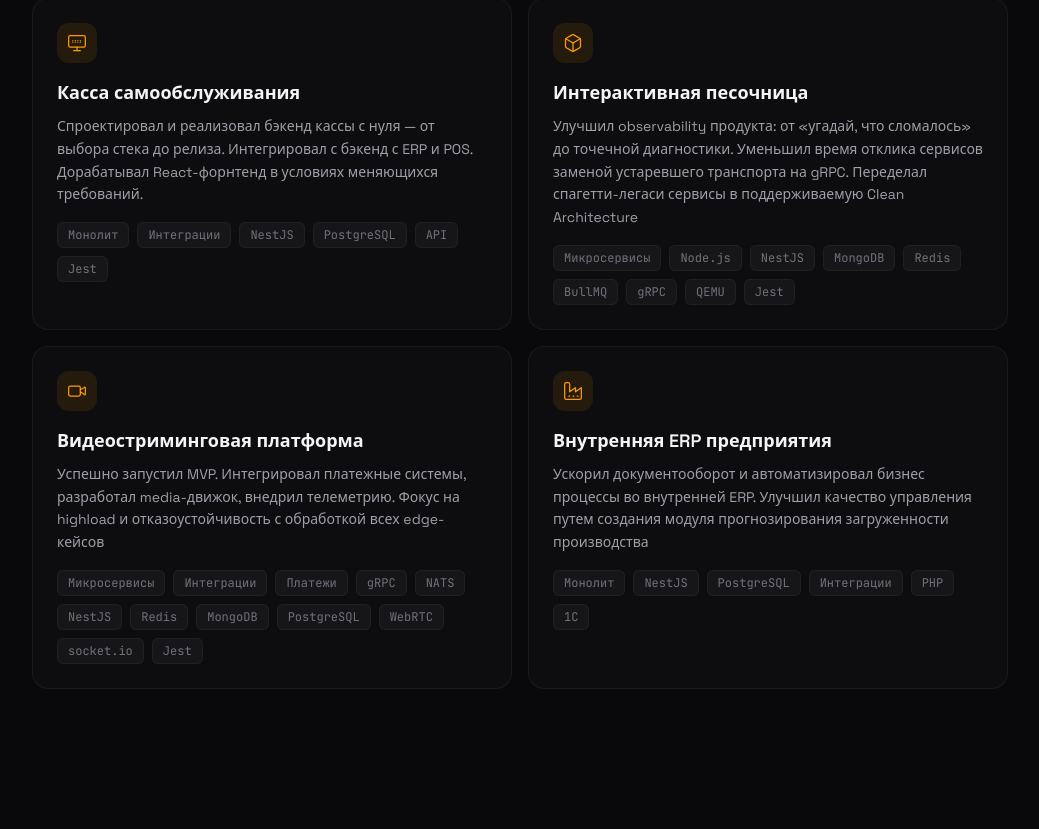
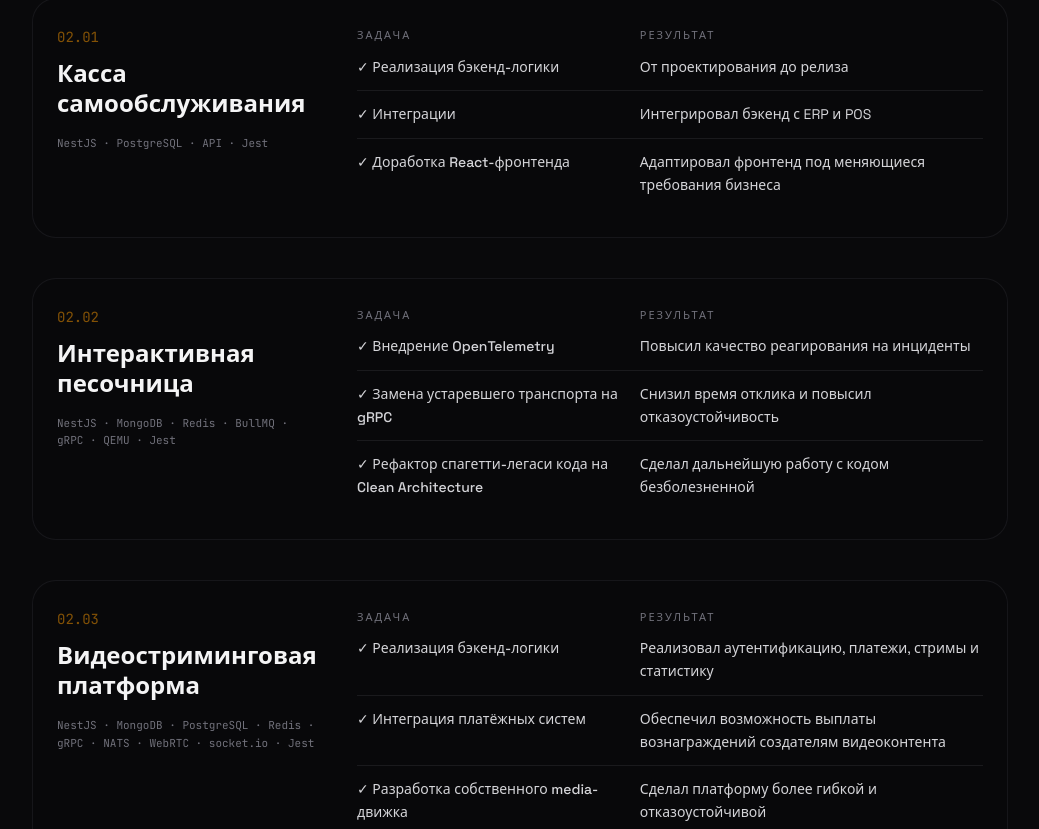
Before and after one commit to osipovts/cv, a React (Vite) app: page / in a window 1280 px wide. Shown: the part 1731-2560 px from the top of the page, without its empty margins (120-1159 px from the left). Built offline with nearby package versions, Linux system fonts and the light colour scheme.

Commit message:
feat: reworked Experience.tsx

```diff
--- a/src/components/Experience.tsx
+++ b/src/components/Experience.tsx
@@ -4,170 +4,152 @@ import { Section, fadeIn } from './Section';
 const projects = [
   {
     title: 'Касса самообслуживания',
-    description:
-      'Спроектировал и реализовал бэкенд кассы с нуля — от выбора стека до релиза. Интегрировал с бэкенд с ERP и POS. Дорабатывал React-форнтенд в условиях меняющихся требований.',
-    tags: ['Монолит', 'Интеграции', 'NestJS', 'PostgreSQL', 'API', 'Jest'],
-    icon: (
-      <svg
-        className="w-5 h-5"
-        viewBox="0 0 24 24"
-        fill="none"
-        stroke="currentColor"
-        strokeWidth="1.5"
-        strokeLinecap="round"
-        strokeLinejoin="round"
-        aria-hidden="true"
-      >
-        <rect x="2" y="3" width="20" height="14" rx="2" />
-        <line x1="8" y1="21" x2="16" y2="21" />
-        <line x1="12" y1="17" x2="12" y2="21" />
-        <path d="M7 9h.01M10 9h.01M13 9h.01M16 9h.01M7 11h.01M10 11h.01M13 11h.01M16 11h.01" />
-      </svg>
-    ),
+    cases: [
+      {
+        case: 'Реализация бэкенд-логики',
+        result: 'От проектирования до релиза',
+      },
+      {
+        case: 'Интеграции',
+        result: 'Интегрировал бэкенд с ERP и POS',
+      },
+      {
+        case: 'Доработка React-фронтенда',
+        result: 'Адаптировал фронтенд под меняющиеся требования бизнеса',
+      },
+    ],
+    tags: ['NestJS', 'PostgreSQL', 'API', 'Jest'],
   },
   {
     title: 'Интерактивная песочница',
-    description:
-      'Улучшил observability продукта: от «угадай, что сломалось» до точечной диагностики. Уменьшил время отклика сервисов заменой устаревшего транспорта на gRPC. Переделал спагетти-легаси сервисы в поддерживаемую Clean Architecture',
-    tags: [
-      'Микросервисы',
-      'Node.js',
-      'NestJS',
-      'MongoDB',
-      'Redis',
-      'BullMQ',
-      'gRPC',
-      'QEMU',
-      'Jest',
+    cases: [
+      {
+        case: 'Внедрение OpenTelemetry',
+        result: 'Повысил качество реагирования на инциденты',
+      },
+      {
+        case: 'Замена устаревшего транспорта на gRPC',
+        result: 'Снизил время отклика и повысил отказоустойчивость',
+      },
+      {
+        case: 'Рефактор спагетти-легаси кода на Clean Architecture',
+        result: 'Сделал дальнейшую работу с кодом безболезненной',
+      },
     ],
-    icon: (
-      <svg
-        className="w-5 h-5"
-        viewBox="0 0 24 24"
-        fill="none"
-        stroke="currentColor"
-        strokeWidth="1.5"
-        strokeLinecap="round"
-        strokeLinejoin="round"
-        aria-hidden="true"
-      >
-        <path d="M21 16V8a2 2 0 0 0-1-1.73l-7-4a2 2 0 0 0-2 0l-7 4A2 2 0 0 0 3 8v8a2 2 0 0 0 1 1.73l7 4a2 2 0 0 0 2 0l7-4A2 2 0 0 0 21 16z" />
-        <polyline points="3.27 6.96 12 12.01 20.73 6.96" />
-        <line x1="12" y1="22.08" x2="12" y2="12" />
-      </svg>
-    ),
+    tags: ['NestJS', 'MongoDB', 'Redis', 'BullMQ', 'gRPC', 'QEMU', 'Jest'],
   },
   {
     title: 'Видеостриминговая платформа',
-    description:
-      'Успешно запустил MVP. Интегрировал платежные системы, разработал media-движок, внедрил телеметрию. Фокус на highload и отказоустойчивость с обработкой всех edge-кейсов',
+    cases: [
+      {
+        case: 'Реализация бэкенд-логики',
+        result: 'Реализовал аутентификацию, платежи, стримы и статистику',
+      },
+      {
+        case: 'Интеграция платёжных систем',
+        result: 'Обеспечил возможность выплаты вознаграждений создателям видеоконтента',
+      },
+      {
+        case: 'Разработка собственного media-движка',
+        result: 'Сделал платформу более гибкой и отказоустойчивой',
+      },
+      {
+        case: 'Релиз',
+        result: 'Довел платформу до релиза MVP с фокусом на highload и отказоустойчивость',
+      },
+    ],
     tags: [
-      'Микросервисы',
-      'Интеграции',
-      'Платежи',
+      'NestJS',
+      'MongoDB',
+      'PostgreSQL',
+      'Redis',
       'gRPC',
       'NATS',
-      'NestJS',
-      'Redis',
-      'MongoDB',
-      'PostgreSQL',
       'WebRTC',
       'socket.io',
       'Jest',
     ],
-    icon: (
-      <svg
-        className="w-5 h-5"
-        viewBox="0 0 24 24"
-        fill="none"
-        stroke="currentColor"
-        strokeWidth="1.5"
-        strokeLinecap="round"
-        strokeLinejoin="round"
-        aria-hidden="true"
-      >
-        <path d="m16 13 5.223 3.482a.5.5 0 0 0 .777-.416V7.87a.5.5 0 0 0-.752-.432L16 10.5" />
-        <rect x="2" y="6" width="14" height="12" rx="2" />
-      </svg>
-    ),
   },
   {
     title: 'Внутренняя ERP предприятия',
-    description:
-      'Ускорил документооборот и автоматизировал бизнес процессы во внутренней ERP. Улучшил качество управления путем создания модуля прогнозирования загруженности производства',
-    tags: ['Монолит', 'NestJS', 'PostgreSQL', 'Интеграции', 'PHP', '1C'],
-    icon: (
-      <svg
-        className="w-5 h-5"
-        viewBox="0 0 24 24"
-        fill="none"
-        stroke="currentColor"
-        strokeWidth="1.5"
-        strokeLinecap="round"
-        strokeLinejoin="round"
-        aria-hidden="true"
-      >
-        <path d="M2 20a2 2 0 0 0 2 2h16a2 2 0 0 0 2-2V8l-7 5V8l-7 5V4a2 2 0 0 0-2-2H4a2 2 0 0 0-2 2Z" />
-        <path d="M17 18h1" />
-        <path d="M12 18h1" />
-        <path d="M7 18h1" />
-      </svg>
-    ),
+    cases: [
+      {
+        case: 'Реализация бэкенд-логики',
+        result: 'Ускорил документооборот, автоматизировал процессы, интегрировал ERP с 1С',
+      },
+      {
+        case: 'Создание модуля прогнозирования загрузки',
+        result: 'Повысил качество и скорость управленческих решений',
+      },
+    ],
+    tags: ['NestJS', 'PostgreSQL', 'PHP', '1C'],
   },
 ];
 
 export default function Experience() {
   return (
     <Section id="experience">
-      <div className="max-w-5xl mx-auto px-6">
-        <motion.h2 variants={fadeIn} className="text-3xl font-bold mb-12 flex items-center gap-4">
+      <div className="mx-auto max-w-5xl px-6">
+        <motion.h2 variants={fadeIn} className="mb-12 flex items-center gap-4 text-3xl font-bold">
           <span className="font-mono text-sm text-amber-500/50">02</span>
           Опыт
         </motion.h2>
 
-        <div className="grid sm:grid-cols-2 gap-4">
-          {projects.map((project) => (
+        <div className="flex flex-col gap-10">
+          {projects.map((project, index) => {
+            const number = `02.${String(index + 1).padStart(2, '0')}`;
+
+            return (
               <motion.article
                 key={project.title}
                 variants={fadeIn}
-              className="group relative p-6 rounded-2xl border border-zinc-800/50 bg-zinc-900/30 hover:border-amber-500/20 hover:bg-zinc-900/50 transition-all duration-300"
+                className="group rounded-3xl border border-zinc-800/50 bg-zinc-950/20 px-5 py-7 transition-colors duration-300 md:px-6"
               >
-              {/* Иконка */}
-              <div className="mb-4 inline-flex items-center justify-center w-10 h-10 rounded-xl bg-amber-500/10 text-amber-500 group-hover:bg-amber-500/15 transition-colors duration-300">
-                {project.icon}
+                <div className="grid gap-6 md:grid-cols-[260px_minmax(0,1fr)] md:gap-10">
+                  {/* Левая колонка */}
+                  <div>
+                    <div className="mb-3 font-mono text-sm text-amber-500/50 transition-colors duration-300">
+                      {number}
                     </div>
 
-              {/* Заголовок */}
-              <h3 className="text-lg font-semibold mb-2 text-zinc-100 group-hover:text-amber-50 transition-colors duration-300">
+                    <h3 className="text-xl font-semibold leading-tight text-zinc-100 transition-colors duration-300 md:text-2xl">
                       {project.title}
                     </h3>
 
-              {/* Описание */}
-              <p className="text-sm leading-relaxed text-zinc-400 mb-4">{project.description}</p>
+                    <div className="mt-4">
+                      <p className="font-mono text-[11px] leading-relaxed text-zinc-500 transition-colors duration-300">
+                        {project.tags.join(' · ')}
+                      </p>
+                    </div>
+                  </div>
 
-              {/* Теги */}
-              <div className="flex flex-wrap gap-2">
-                {project.tags.map((tag) => (
-                  <span
-                    key={tag}
-                    className="px-2.5 py-1 rounded-md text-xs font-mono text-zinc-500 bg-zinc-800/40 border border-zinc-800/60"
+                  {/* Правая колонка */}
+                  <div>
+                    <div className="mb-3 hidden grid-cols-[1.05fr_1.35fr] gap-4 text-[11px] uppercase tracking-[0.18em] text-zinc-500 md:grid">
+                      <span>Задача</span>
+                      <span>Результат</span>
+                    </div>
+
+                    <div className="space-y-3">
+                      {project.cases.map((c, i) => (
+                        <div
+                          key={i}
+                          className="grid grid-cols-1 gap-2 border-b border-zinc-800/60 pb-3 last:border-none md:grid-cols-[1.05fr_1.35fr] md:gap-4"
                         >
-                    {tag}
-                  </span>
+                          <div className="text-sm font-medium leading-relaxed text-zinc-300 transition-colors duration-300">
+                            ✓ {c.case}
+                          </div>
+                          <div className="text-sm leading-relaxed text-zinc-300 transition-colors duration-300">
+                            {c.result}
+                          </div>
+                        </div>
                       ))}
                     </div>
-
-              {/* Hover glow */}
-              <div
-                className="absolute inset-0 rounded-2xl opacity-0 group-hover:opacity-100 transition-opacity duration-500 pointer-events-none"
-                style={{
-                  background:
-                    'radial-gradient(400px circle at var(--mouse-x, 50%) var(--mouse-y, 50%), rgba(245,158,11,0.04), transparent 60%)',
-                }}
-                aria-hidden="true"
-              />
+                  </div>
+                </div>
               </motion.article>
-          ))}
+            );
+          })}
         </div>
       </div>
     </Section>
```
Lines whose indentation alone changed are shown as unchanged.
